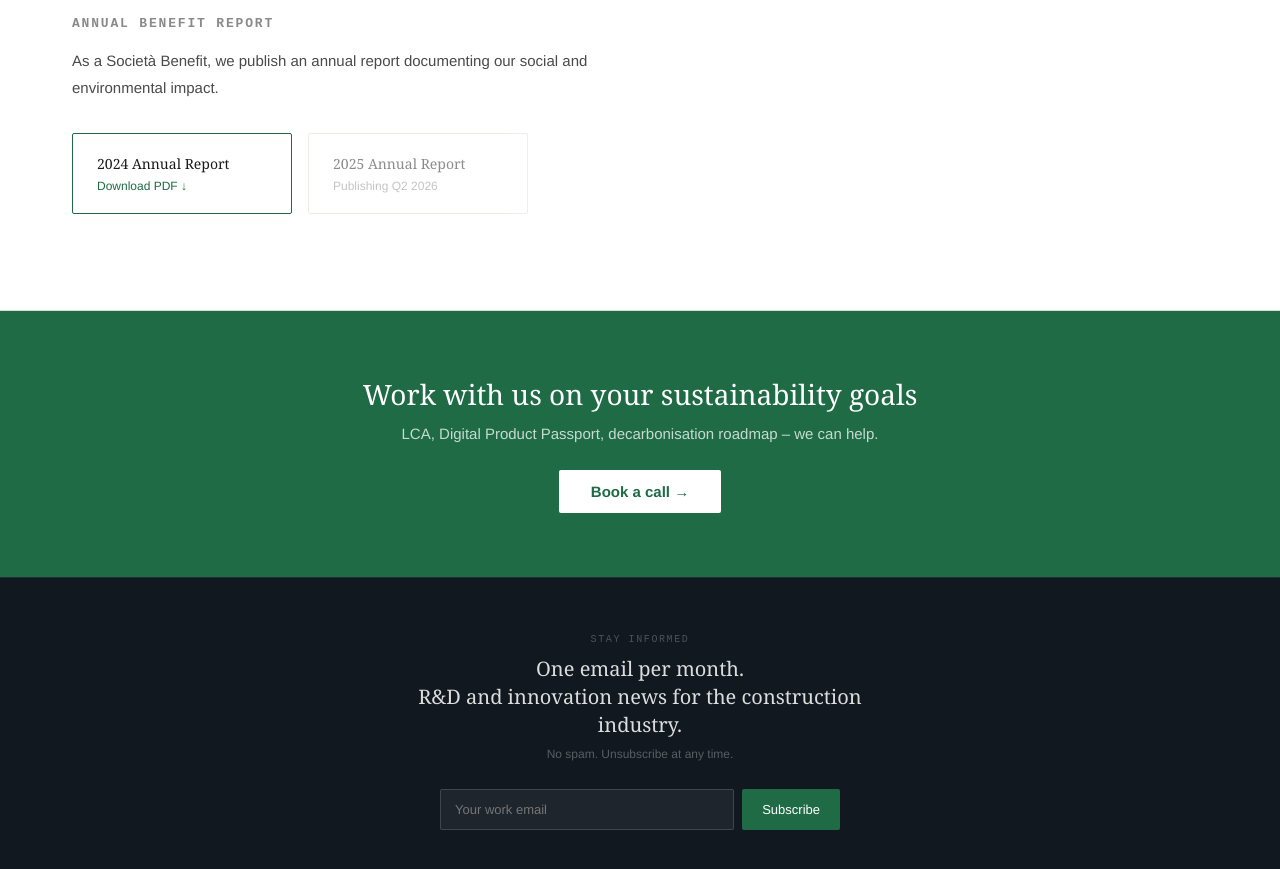
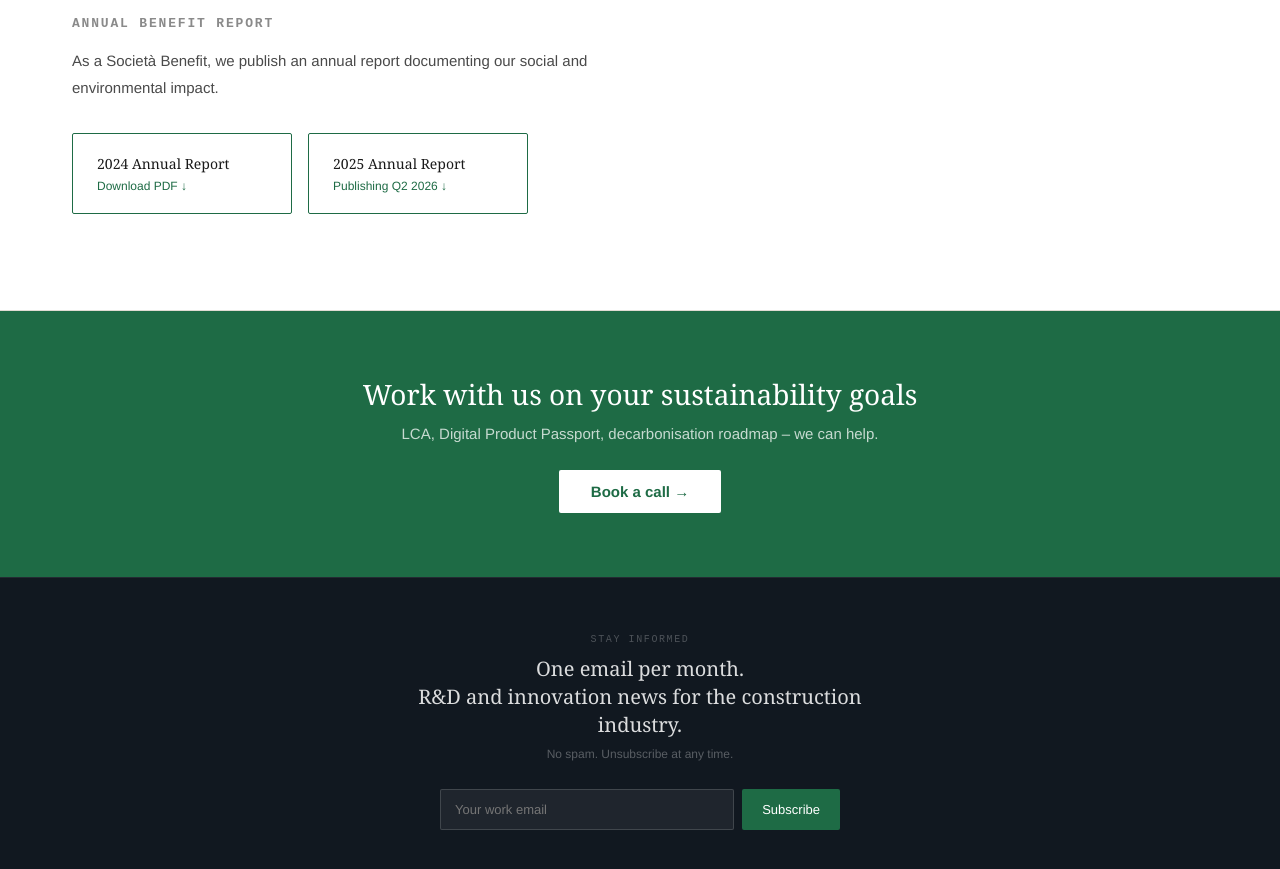
Before and after one commit to levery-srl/levery-website, a Next.js app: page /impact in a window 1280 px wide. Shown: the part 1140-2009 px from the top of the page. Built offline with nearby package versions, Linux system fonts and the light colour scheme.

Commit message:
digi4biomat funding HEU 101091494, SSPCR pub, 2025 benefit report link

```diff
--- a/app/impact/page.jsx
+++ b/app/impact/page.jsx
@@ -186,10 +186,11 @@ export default function ImpactPage(){
               <p style={{fontSize:14,fontWeight:500,color:C.ink,fontFamily:"'Georgia',serif",margin:"0 0 6px"}}>{t.report2024||"2024 Annual Report"}</p>
               <p style={{fontSize:12,color:C.green,fontFamily:"'Helvetica Neue',Arial,sans-serif",margin:0}}>{t.report2024note||"Download PDF"} ↓</p>
             </a>
-            <div style={{padding:"20px 24px",border:`1px solid ${C.rule}`,borderRadius:2,minWidth:220,opacity:0.5}}>
+            <a href="/docs/levery-benefit-report-2025.pdf" target="_blank" rel="noopener noreferrer"
+              style={{padding:"20px 24px",border:`1px solid ${C.green}`,borderRadius:2,minWidth:220,textDecoration:"none",display:"block",cursor:"pointer"}}>
               <p style={{fontSize:14,fontWeight:500,color:C.ink,fontFamily:"'Georgia',serif",margin:"0 0 6px"}}>{t.report2025||"2025 Annual Report"}</p>
-              <p style={{fontSize:12,color:C.inkLight,fontFamily:"'Helvetica Neue',Arial,sans-serif",margin:0}}>{t.report2025note||"Publishing Q2 2026"}</p>
-            </div>
+              <p style={{fontSize:12,color:C.green,fontFamily:"'Helvetica Neue',Arial,sans-serif",margin:0}}>{t.report2025note||"Download PDF"} ↓</p>
+            </a>
           </div>
           <p style={{fontSize:12,color:C.inkLight,fontFamily:"'Helvetica Neue',Arial,sans-serif",marginTop:16}}>
           </p>
--- a/app/work/[slug]/ProjectClient.jsx
+++ b/app/work/[slug]/ProjectClient.jsx
@@ -98,14 +98,15 @@ const PROJECTS={
   },
   "digi4bio":{
     name:"Digi4BioMat",domainType:"dual",status:"Completed",
-    fund:"INTRANSIT · 2nd Open Call",fundUrl:"https://intransitproject.eu/",
+    fund:"Horizon Europe – Grant Agreement no. 101091494",fundUrl:"https://doi.org/10.3030/101091494",
     period:"2025",
     partners:["Pedone Working S.r.l.","CETMA – Centro di Ricerca e Trasferimento Tecnologico","INTRANSIT (2nd Open Call)"],
     subtitle:"Digital Product Passport for upscaling a circular business model for bio-based construction materials.",
     about:"Digi4BioMat proposes a groundbreaking circular approach for the construction industry: developing innovative bio-based building blocks from agro-wastes (olive stone and almond shells), designing a new Circular Business Model, and implementing a Digital Product Passport for tracking lifecycle data. Key challenges include bio-based material development, mechanical performance testing, lifecycle data digitisation, and innovative CBM validation.",
-    context:"Funded by the INTRANSIT project – 2nd Open Call. Partners include Pedone Working S.r.l. and CETMA research centre.",
+    context:"Funded by the European Union under the Grant Agreement no. 101091494. Partners include Pedone Working S.r.l. and CETMA research centre.",
     tags:["Digital Product Passport","DPP","Bio-based Materials","Circular Business Model","ESPR","Agro-waste","IoT Sensors","Supply Chain Traceability"],
     leveryRole:["Design of the Digi4BioMat Circular Business Model – mapping material flows, supply chains and circularity opportunities.","Development of the Digital Product Passport platform – data schemas, APIs and stakeholder interface.","Dissemination of results through scientific papers, technical reports and industry communications."],
+    refs:["https://works.eurac.edu/SSPCR-2025-Book-of-Abstracts.pdf"],
   },
   "pv-igu":{
     name:"PV-IGU",domainType:"rd",status:"Active",
```
Also changed, not shown: app/insights/page.jsx (+9 -0 lines), 1 other file (tests, documents, lock files or other folders).
